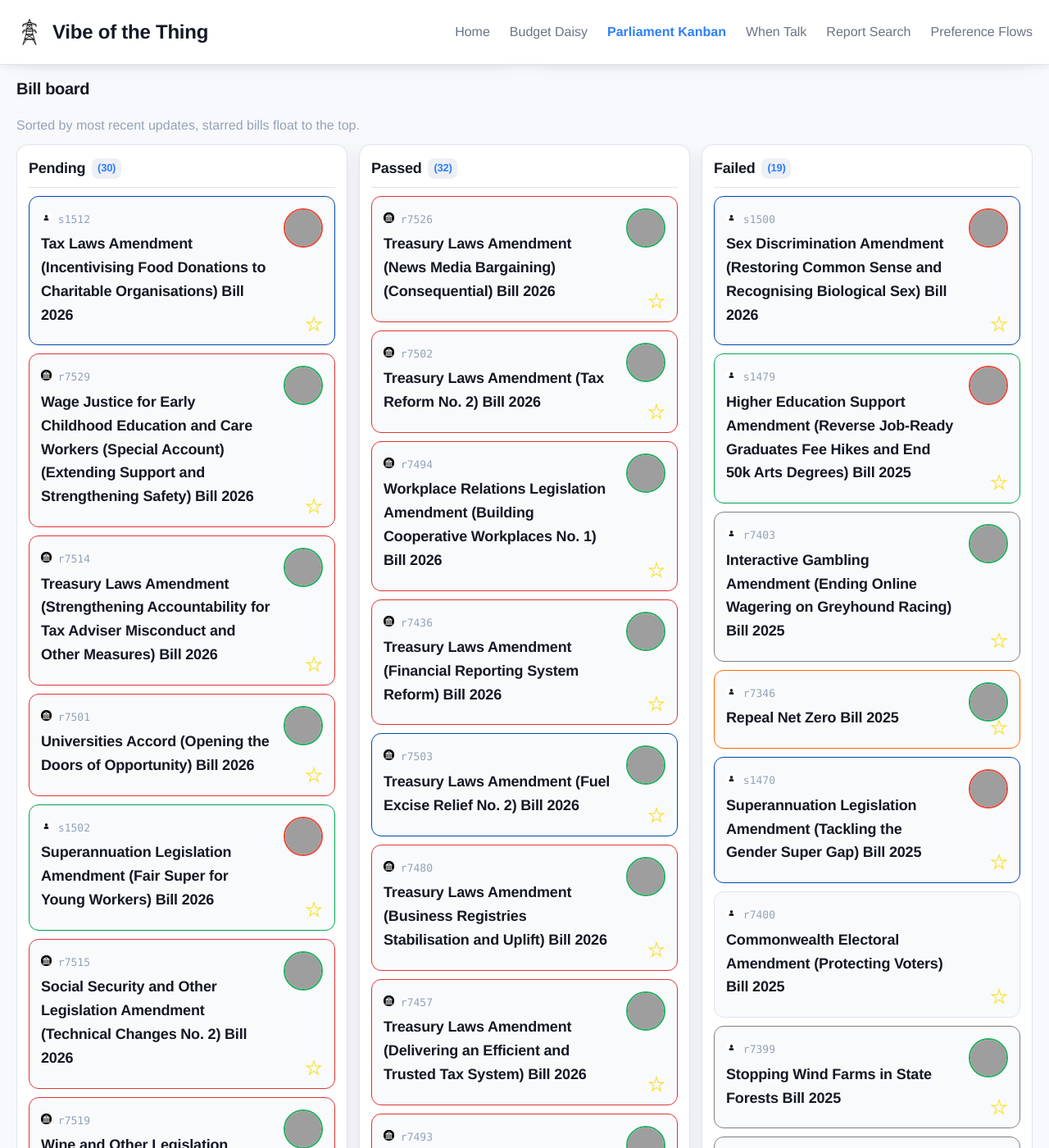
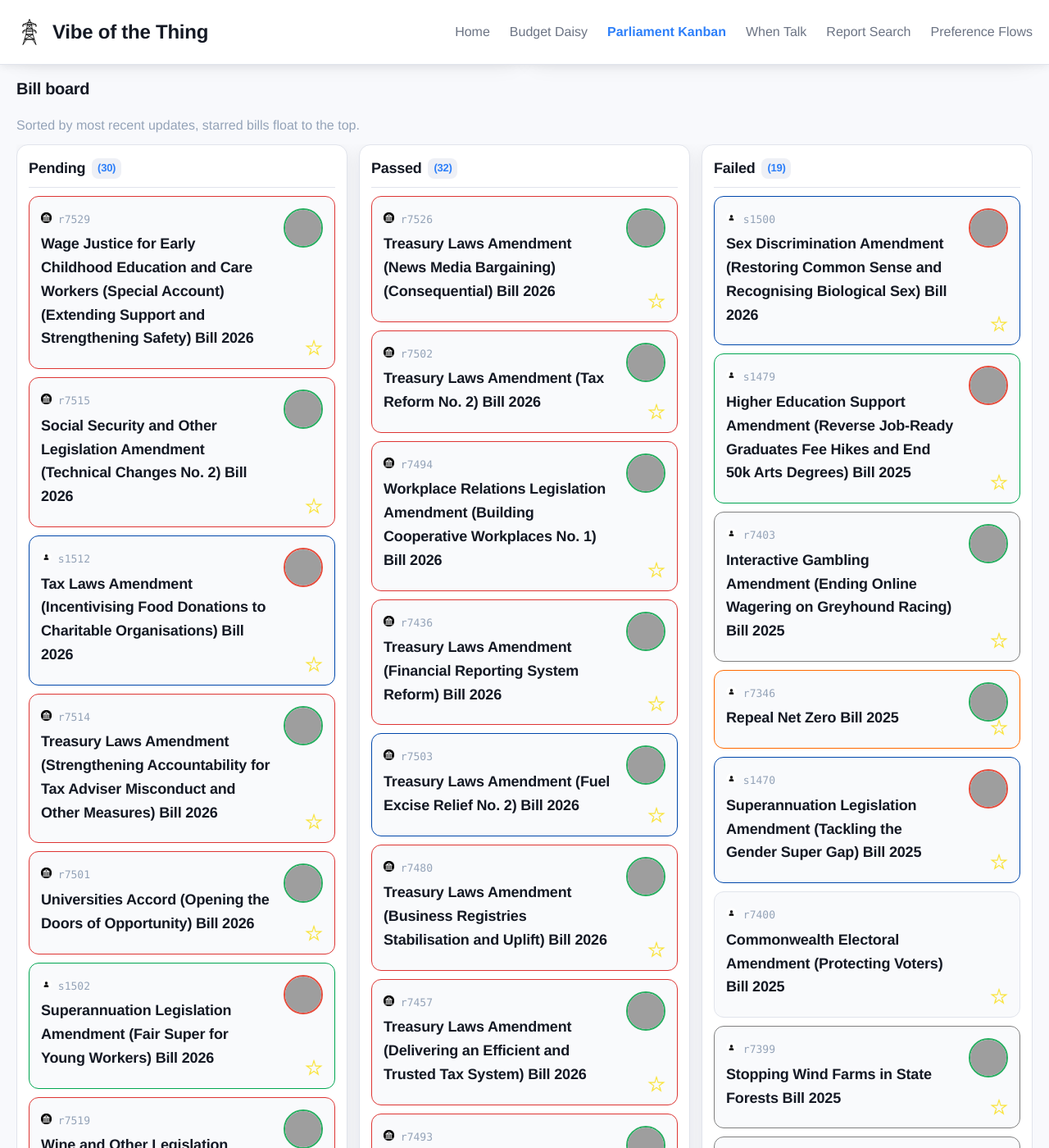
Before and after one commit to Coedice/vibe-of-the-thing, a Jekyll site: the page built from parliament-kanban/index.html, in a window 1280 px wide and 1400 px high, scrolled down 658 px, cut to the strip 0-1400 px from the top of the window. Shown: the whole strip at 82% size. Built offline with Jekyll 4.4.1, drawn with Linux system fonts in a browser that asks for light colours; part of the change alters nothing that is shown; grey boxes are pictures that could not be loaded.

```diff
--- a/_data/bills.yml
+++ b/_data/bills.yml
@@ -313,7 +313,7 @@ pending:
   introducer_id: '10513'
   introducer_division: Sydney
   pdf_url: https://parlinfo.aph.gov.au/parlInfo/download/legislation/bills/r7515_first-reps/toc_pdf/26094b01.pdf;fileType=application%2Fpdf
-  last_updated: 2026-08-20
+  last_updated: 2026-09-08
   second_reading_hansard_url: https://parlinfo.aph.gov.au/parlInfo/search/display/display.w3p;query=Id%3A%22chamber%2Fhansardr%2F29170%2F0032%22
 - bill_id: r7519
   title: Wine and Other Legislation Amendment Bill 2026
@@ -348,7 +348,7 @@ pending:
   introducer_id: '10123'
   introducer_division: Blaxland
   pdf_url: https://parlinfo.aph.gov.au/parlInfo/download/legislation/bills/r7529_first-reps/toc_pdf/26107b01.pdf;fileType=application%2Fpdf
-  last_updated: 2026-09-07
+  last_updated: 2026-09-08
   second_reading_hansard_url: https://parlinfo.aph.gov.au/parlInfo/search/display/display.w3p;query=Id%3A%22chamber%2Fhansardr%2F29173%2F0018%22
 - bill_id: s1436
   title: Whistleblower Protection Authority Bill 2025
@@ -389,7 +389,7 @@ pending:
   introducer_division: Tasmania
   pdf_url: https://parlinfo.aph.gov.au/parlInfo/download/legislation/bills/s1442_first-senate/toc_pdf/25S0120.pdf;fileType=application%2Fpdf
   last_updated: 2025-07-23
-  second_reading_hansard_url: https://parlinfo.aph.gov.au/parlInfo/search/display/display.w3p;query=Id%3A%22chamber%2Fhansards%2F28690%2F0196%22
+  second_reading_hansard_url: https://parlinfo.aph.gov.au/parlInfo/search/display/display.w3p;query=Id%3A%22chamber%2Fhansards%2F28690%2F0195%22
 - bill_id: s1443
   title: Tertiary Education Legislation Amendment (There For Education, Not Profit)
     Bill 2025
@@ -407,7 +407,7 @@ pending:
   introducer_division: Tasmania
   pdf_url: https://parlinfo.aph.gov.au/parlInfo/download/legislation/bills/s1443_first-senate/toc_pdf/25S0320.pdf;fileType=application%2Fpdf
   last_updated: 2025-07-23
-  second_reading_hansard_url: https://parlinfo.aph.gov.au/parlInfo/search/display/display.w3p;query=Id%3A%22chamber%2Fhansards%2F28690%2F0208%22
+  second_reading_hansard_url: https://parlinfo.aph.gov.au/parlInfo/search/display/display.w3p;query=Id%3A%22chamber%2Fhansards%2F28690%2F0209%22
 - bill_id: s1449
   title: Right to Protest Bill 2025
   status: Before Senate
```
